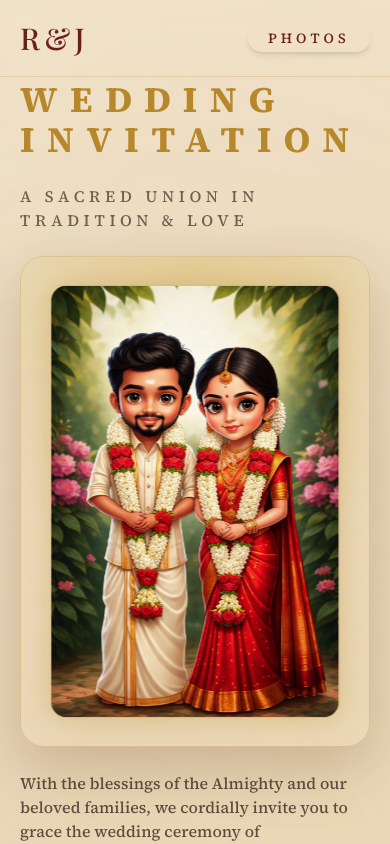
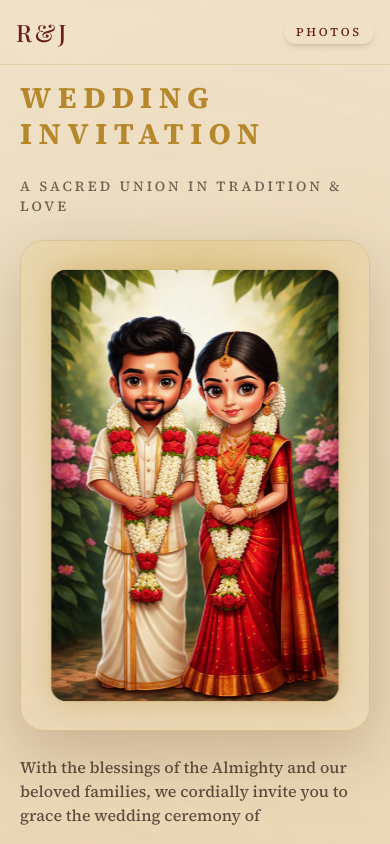
Before and after one commit to jithinpulikkal/wedding, a React (Vite) app in the folder client/: page / in a window 390 px wide. Shown: the top 844 px of the page. Built offline with nearby package versions, Linux system fonts and the light colour scheme.

Commit message:
ui fix - responsiveness

```diff
--- a/client/src/components/Navbar.jsx
+++ b/client/src/components/Navbar.jsx
@@ -6,19 +6,21 @@ export default function Navbar({ activePath }) {
 
     return (
         <header className="fixed top-0 left-0 right-0 z-50 backdrop-blur-xl bg-ivory/90 border-b border-gold/20">
-            <div className="mx-auto flex max-w-6xl items-center justify-between px-5 py-5">
+            <div className="mx-auto flex max-w-6xl items-center justify-between px-4 py-4 sm:px-5 sm:py-5">
                 {/* Logo / Brand */}
-                <Link to="/" className="flex items-center gap-3">
-                    <span className="text-3xl md:text-4xl font-serif tracking-[0.15em] text-maroon">{brand.monogram}</span>
+                <Link to="/" className="flex min-w-0 items-center gap-2 sm:gap-3">
+                    <span className="text-2xl font-serif tracking-[0.12em] text-maroon sm:text-3xl lg:text-4xl">{brand.monogram}</span>
                     <div className="leading-none">
                         {brand.title && (
-                            <p className="text-xl md:text-2xl uppercase tracking-[0.35em] text-gold">{brand.title}</p>
+                            <p className="text-lg uppercase tracking-[0.22em] text-gold sm:text-xl lg:text-2xl lg:tracking-[0.35em]">
+                                {brand.title}
+                            </p>
                         )}
                     </div>
                 </Link>
 
                 {/* Desktop Navigation */}
-                <nav className="hidden items-center gap-8 text-sm uppercase tracking-widest text-teak md:flex">
+                <nav className="hidden items-center gap-5 text-sm uppercase tracking-[0.2em] text-teak lg:flex xl:gap-8 xl:tracking-widest">
                     {nav.items.map((item) => (
                         <Link key={item.label} to={`/${item.hash}`} className="transition hover:text-gold">
                             {item.label}
@@ -35,7 +37,7 @@ export default function Navbar({ activePath }) {
                 {/* Mobile Photos Button */}
                 <Link
                     to="/photos"
-                    className="md:hidden inline-flex items-center rounded-full px-5 py-1 text-sm uppercase tracking-[0.3em] text-maroon transition-all duration-300 hover:bg-gold/10 shadow-md hover:scale-105 hover:shadow-lg"
+                    className="inline-flex items-center rounded-full px-3 py-1 text-xs uppercase tracking-[0.24em] text-maroon transition-all duration-300 hover:bg-gold/10 shadow-md hover:scale-105 hover:shadow-lg sm:px-5 sm:text-sm sm:tracking-[0.3em] lg:hidden"
                 >
                     {nav.photosLabel}
                 </Link>
--- a/client/src/pages/Home.jsx
+++ b/client/src/pages/Home.jsx
@@ -103,12 +103,14 @@ export default function Home() {
 
     return (
         <div id="top" className="space-y-16  sm:space-y-16 pb-12">
-            <section className="mx-auto grid max-w-6xl items-center gap-8 px-5 sm:gap-12 sm:pt-10 md:grid-cols-2">
+            <section className="mx-auto grid max-w-6xl items-center gap-8 px-5 sm:gap-12 sm:pt-10 lg:grid-cols-2">
                 <div className="space-y-6 sm:space-y-4">
-                    <p className="text-4xl font-bold uppercase tracking-[0.35em] text-gold">{invitation.title}</p>
-                    <p className="text-base uppercase tracking-[0.3em] text-teak/70 sm:text-base">{brand.subtitle}</p>
+                    <p className="text-3xl font-bold uppercase tracking-[0.22em] text-gold sm:text-4xl sm:tracking-[0.35em]">
+                        {invitation.title}
+                    </p>
+                    <p className="text-sm uppercase tracking-[0.22em] text-teak/70 sm:text-base sm:tracking-[0.3em]">{brand.subtitle}</p>
 
-                    <div className="md:hidden">
+                    <div className="lg:hidden">
                         <IllustrationCard
                             title="Bride & Groom"
                             subtitle="Traditional Kerala wedding portrait"
@@ -123,14 +125,14 @@ export default function Home() {
                     <Reveal animation="scaleIn">
                         {heroReady ? (
                             <Reveal animation="fadeInSlow">
-                                <h1 className="font-serif text-maroon font-bold text-4xl sm:text-5xl md:text-6xl leading-tight text-center">
-                                    <span className="block whitespace-nowrap">{couple.bride.name}</span>
+                                <h1 className="font-serif text-maroon font-bold text-4xl leading-tight text-center sm:text-5xl lg:text-6xl">
+                                    <span className="block break-words xl:text-nowrap">{couple.bride.name}</span>
 
-                                    <span className="block text-2xl sm:text-3xl md:text-4xl my-2 text-gold font-medium">
+                                    <span className="my-2 block text-2xl font-medium text-gold sm:text-3xl lg:text-4xl">
                                         &
                                     </span>
 
-                                    <span className="block">{couple.groom.name}</span>
+                                    <span className="block break-words">{couple.groom.name}</span>
                                 </h1>
                             </Reveal>
                         ) : (
@@ -150,7 +152,7 @@ export default function Home() {
                         </div>
                     </Reveal>
                 </div>
-                <div className="hidden md:block">
+                <div className="hidden lg:block">
                     <IllustrationCard
                         title="Bride & Groom"
                         subtitle="Traditional Kerala wedding portrait"
```
